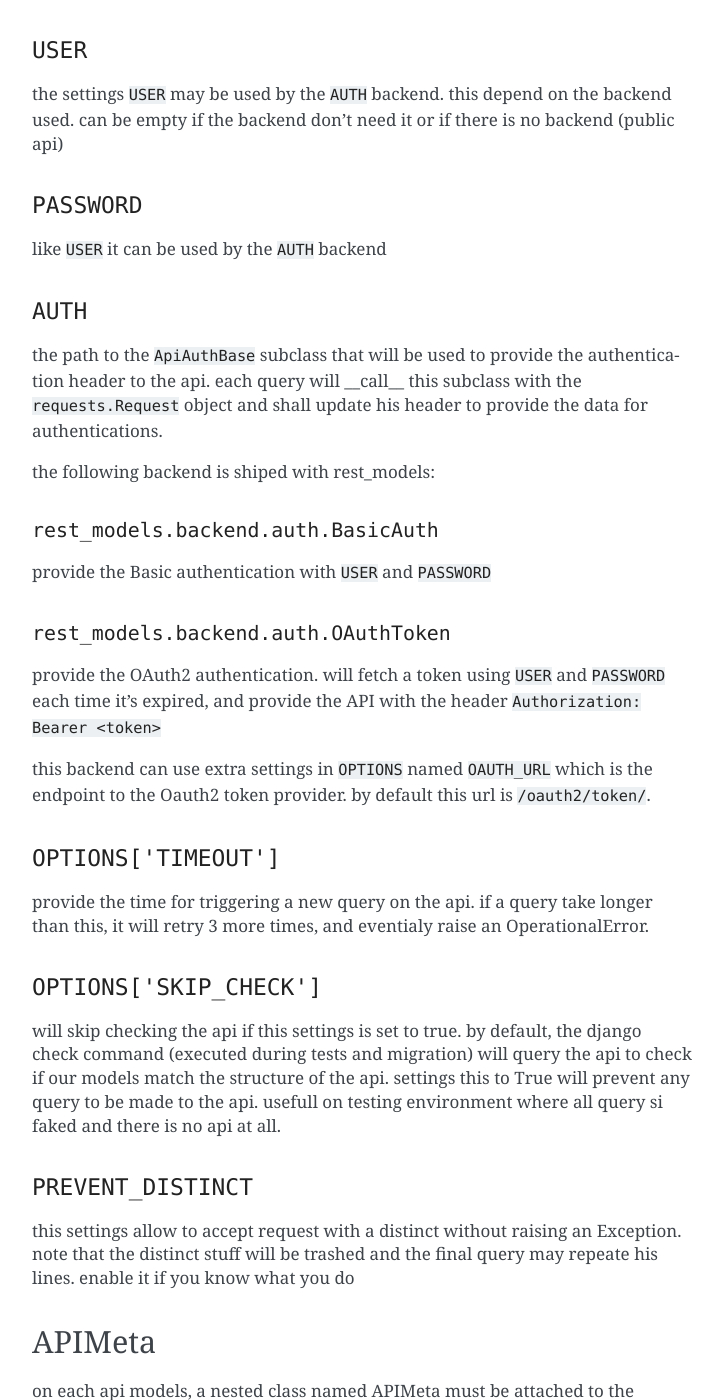
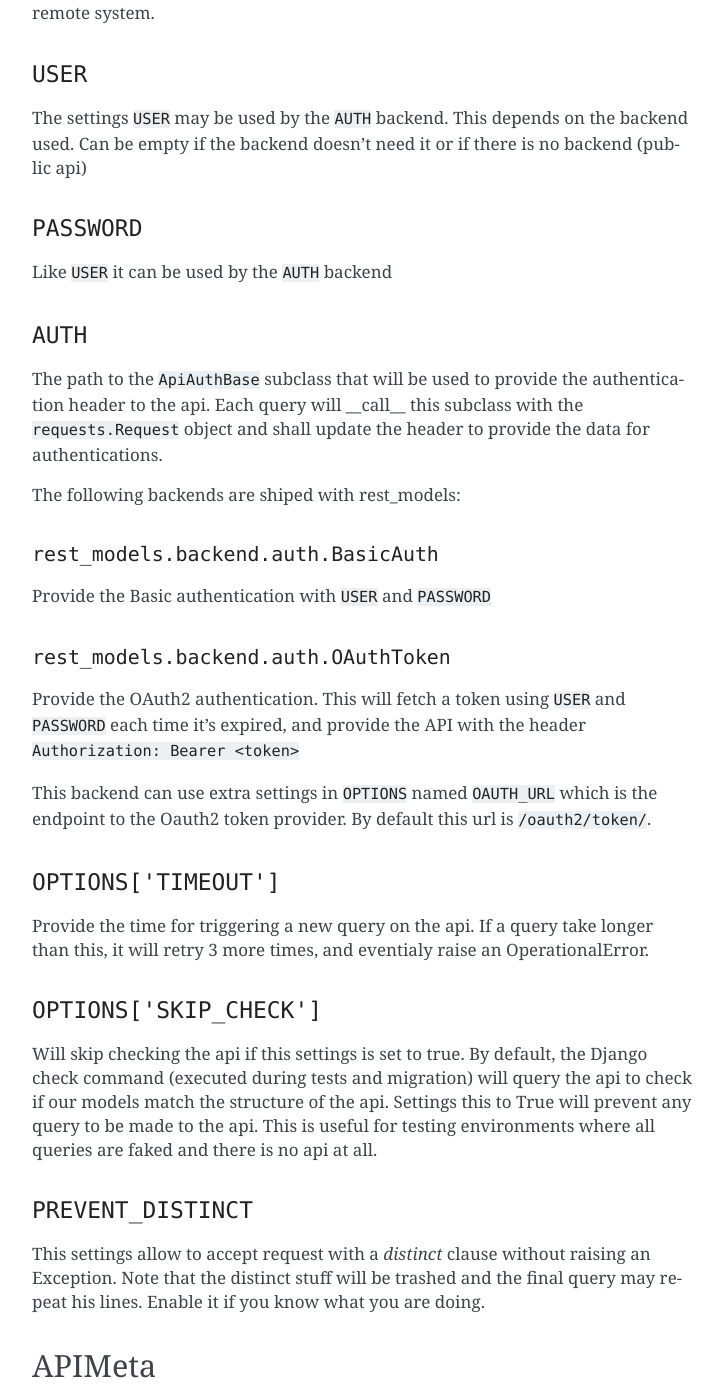
Before and after one commit to Yupeek/django-rest-models, a Sphinx documentation site: the page built from docs/source/settings.rst, in a window 1280 px wide and 1400 px high, scrolled down 1665 px. Shown: the whole window, without its empty margins (388-1111 px from the left). Built offline with Sphinx 7.4.7, drawn with Linux system fonts in a browser that asks for light colours; some of the changed text lies outside the part shown.

Commit message:
Updating some spelling, grammar, punctuation and formatting

```diff
--- a/docs/source/index.rst
+++ b/docs/source/index.rst
@@ -7,8 +7,8 @@
 ==============================================
 
 
-Django Rest Models is a ROI imprementation that allow django to query a remote REST API with the legacy Model ORM.
-it work by creating a 2nd database configuration, which will query the API instead of a legacy Relational database.
+Django Rest Models is a ROI implementation that allow django to query a remote REST API with the legacy Model ORM.
+It works by creating a second database configuration, which will query the API instead of a legacy Relational database.
 
 
 Contents:
--- a/docs/source/settings.rst
+++ b/docs/source/settings.rst
@@ -44,102 +44,102 @@
         },
     }
 
-the database setting for the engin rest_models.backends accept the folowing values :
+The database setting for the engine rest_models.backends accept the folowing values :
 
 
 ``NAME``
 ========
 
-this settings give the url to the api root. it must be a http/https url that can have a path.
+This settings give the url to the api root. it must be a http/https url that can have a path.
 
-the path must be the one that give you a 200 status code with the list of serializers.
+The path must be the one that give you a 200 status code with the list of serializers.
 
-exemples :
+Examples :
 
 - ``http://127.0.0.1:8001/api/v2/``
 - ``https://api.mysite.org/``
 - ``http://customhost/api/``
 
-specials urls
--------------
+Special urls
+------------
 
-the special host `localapi` can be provided to bypass the network and redirect the connection on the local running
-process in the same way as django do durring tests (via Client). this allow to test against a api database without
-having to make it run befor the tests, and allow the transactions to work for unit-testing.
-see :ref:`testing`
+The special host `localapi` can be provided to bypass the network and redirect the connection on the local running
+process in the same way as django do during tests (via Client). This allow to test against an api database without
+having to make it run before the tests, and allow the transactions to work for unit-testing.
+See :ref:`testing`
 
-exemple:
+Example:
 
 - ``http://localapi/api/v2``
 - ``http://localapi/``
 
-this will lookup for local url.
+This will make requests to the local API system, rather than via the network to a remote system.
 
 
 ``USER``
 ========
 
-the settings ``USER`` may be used by the ``AUTH`` backend. this depend on the backend used. can be
-empty if the backend don't need it or if there is no backend (public api)
+The settings ``USER`` may be used by the ``AUTH`` backend. This depends on the backend used. Can be
+empty if the backend doesn't need it or if there is no backend (public api)
 
 ``PASSWORD``
 ============
 
-like ``USER`` it can be used by the ``AUTH`` backend
+Like ``USER`` it can be used by the ``AUTH`` backend
 
 ``AUTH``
 ========
 
-the path to the ``ApiAuthBase`` subclass that will be used to provide the authentication header to the api.
-each query will __call__ this subclass with the ``requests.Request`` object and shall update his header to
+The path to the ``ApiAuthBase`` subclass that will be used to provide the authentication header to the api.
+Each query will __call__ this subclass with the ``requests.Request`` object and shall update the header to
 provide the data for authentications.
 
-the following backend is shiped with rest_models:
+The following backends are shiped with rest_models:
 
 ``rest_models.backend.auth.BasicAuth``
 --------------------------------------
 
-provide the Basic authentication with ``USER`` and ``PASSWORD``
+Provide the Basic authentication with ``USER`` and ``PASSWORD``
 
 ``rest_models.backend.auth.OAuthToken``
 ---------------------------------------
 
-provide the OAuth2 authentication. will fetch a token using ``USER`` and
+Provide the OAuth2 authentication.  This will fetch a token using ``USER`` and
 ``PASSWORD`` each time it's expired, and provide the API with the header ``Authorization: Bearer <token>``
 
-this backend can use extra settings in ``OPTIONS`` named ``OAUTH_URL`` which is the endpoint to the Oauth2
-token provider. by default this url is ``/oauth2/token/``.
+This backend can use extra settings in ``OPTIONS`` named ``OAUTH_URL`` which is the endpoint to the Oauth2
+token provider. By default this url is ``/oauth2/token/``.
 
 
 ``OPTIONS['TIMEOUT']``
 ======================
 
-provide the time for triggering a new query on the api. if a query take longer than this, it will retry 3 more times,
+Provide the time for triggering a new query on the api. If a query take longer than this, it will retry 3 more times,
 and eventialy raise an OperationalError.
 
 ``OPTIONS['SKIP_CHECK']``
 ======================
 
-will skip checking the api if this settings is set to true. by default, the django check command
+Will skip checking the api if this settings is set to true. By default, the Django check command
 (executed during tests and migration) will query the api to check if our models match the structure of the api.
-settings this to True will prevent any query to be made to the api. usefull on testing environment where
-all query si faked and there is no api at all.
+Settings this to True will prevent any query to be made to the api.  This is useful for testing environments where
+all queries are faked and there is no api at all.
 
 ``PREVENT_DISTINCT``
 ====================
 
-this settings allow to accept request with a distinct without raising an Exception.
-note that the distinct stuff will be trashed and the final query may repeate his lines.
-enable it if you know what you do
+This settings allow to accept request with a `distinct` clause without raising an Exception.
+Note that the distinct stuff will be trashed and the final query may repeat his lines.
+Enable it if you know what you are doing.
 
 
 APIMeta
 *******
 
-on each api models, a nested class named APIMeta must be attached to the model.
-this class can contains some customisation for the model.
+On each api models, a nested class named APIMeta must be attached to the model.
+This class can contain some customisation for the model.
 
-exemple::
+Example::
 
     class Menu(models.Model):
         name = models.CharField(max_length=135)
@@ -155,15 +155,15 @@
 db_name
 =======
 
-provide the name of the database conexion in which thi model is placed.
-if there is only one database connexion that use rest_models backend, it is optional.
-if there is more than one connexion with this backend, all models MUST give this setting on APIMeta
+Provide the name of the database connection in which this model is placed.
+If there is only one database connection that use rest_models backend, it is optional.
+If there is more than one connection with this backend, all models MUST give this setting on APIMeta
 
 resource_path
 =============
 
-the value to append to the path of the api to get the endpoint of this model.
-in many cases, it's the «verbose_name» on the api side. or the value given in the router:
+The value to append to the path of the api to get the endpoint of this model.
+In many cases, it's the «verbose_name» on the api side. or the value given in the router:
 
 .. code-block:: python
 
@@ -175,7 +175,7 @@
 resource_name
 =============
 
-the value for the serializer.Meta.name
+The value for the serializer.Meta.name
 
 .. code-block:: python
 
```
Also changed, not shown: other parts of docs/source/settings.rst (+7 -7 lines), docs/source/quickstart.rst (+25 -28 lines), docs/source/special_case.rst (+18 -15 lines), docs/source/testing.rst (+48 -49 lines).
